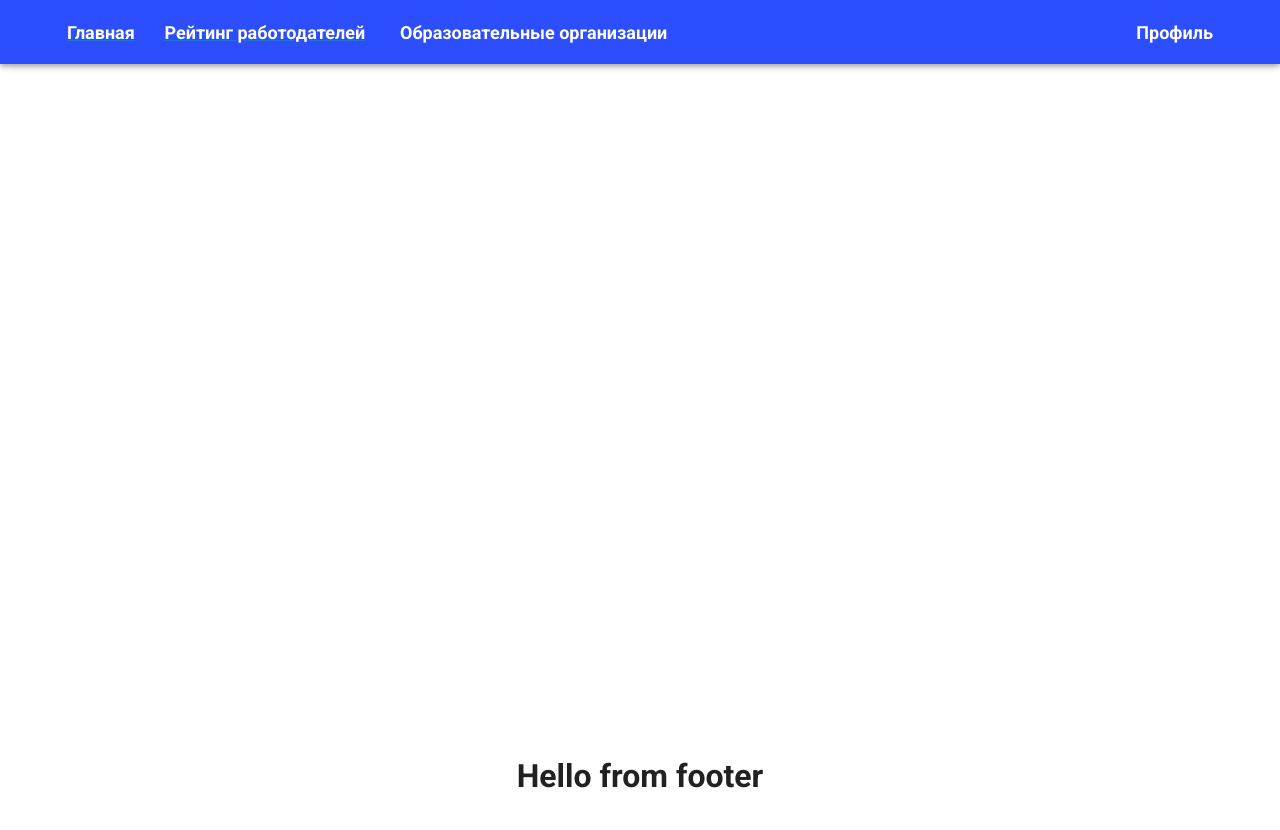
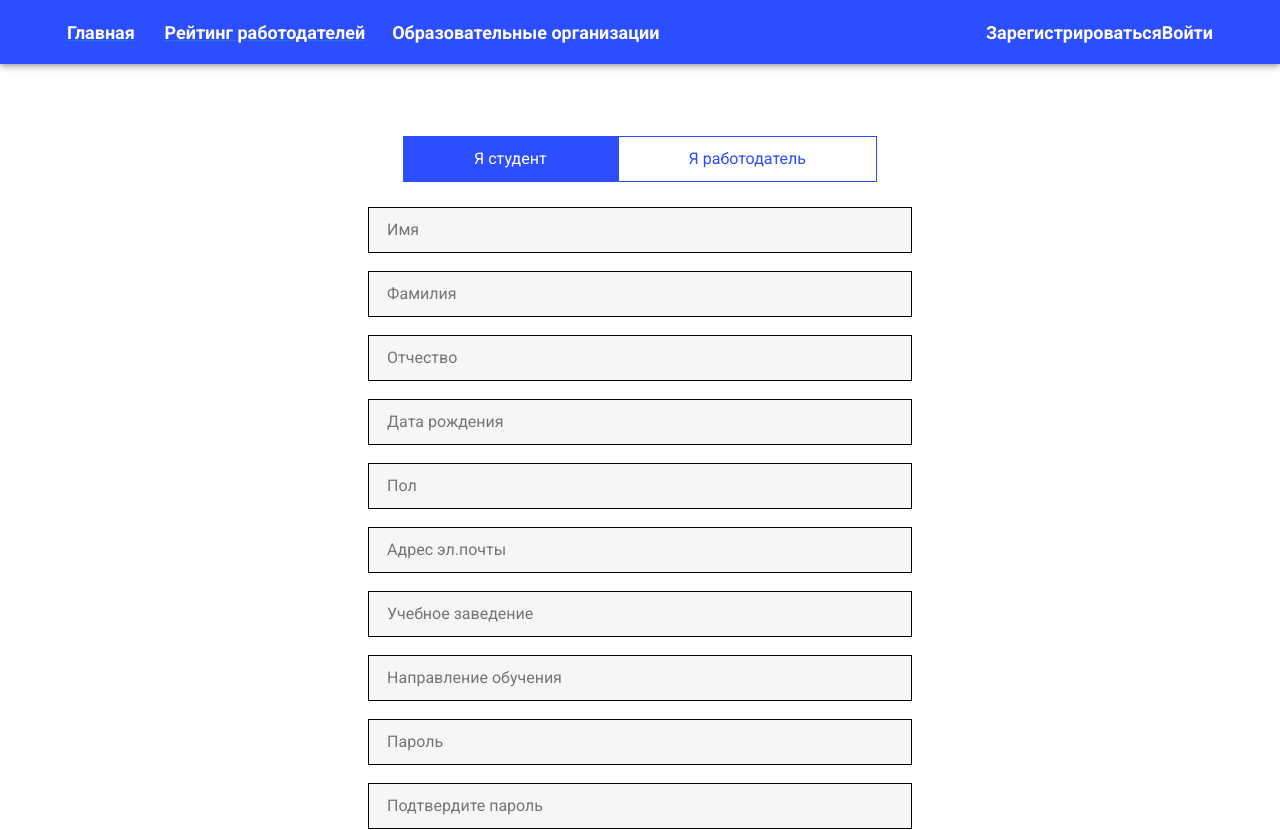
Before and after one commit to xinchao-bojan/5og3, a Vue app in the folder frontend/frontend-hack/: page /registration in a window 1280 px wide. Shown: the top 830 px of the page. Before the commit the page ends 800 px from the top, so only its background shows below. Built offline with nearby package versions, Linux system fonts and the light colour scheme.

Commit message:
Added login/reg page

```diff
--- a/frontend/frontend-hack/package.json
+++ b/frontend/frontend-hack/package.json
@@ -8,6 +8,7 @@
     "lint": "vue-cli-service lint"
   },
   "dependencies": {
+    "axios": "^0.21.1",
     "core-js": "^3.6.5",
     "vue": "^2.6.11",
     "vue-router": "^3.2.0",
--- a/frontend/frontend-hack/src/components/header.vue
+++ b/frontend/frontend-hack/src/components/header.vue
@@ -27,7 +27,8 @@
                 </v-spacer>
                 <v-col cols="11-12" justify-end>
                   <v-layout justify-end>
-                    <router-link to="/login" class="app_text">Профиль</router-link>
+                    <router-link to="/registration" class="app_text">Зарегистрироваться</router-link>
+                    <router-link to="/login" class="app_text">Войти</router-link>
                   </v-layout>
 
                 </v-col>
--- a/frontend/frontend-hack/src/components/login.vue
+++ b/frontend/frontend-hack/src/components/login.vue
@@ -5,10 +5,10 @@
             <button class="btn-login">Я студент</button>
             <button class="btn-login not-active" v-on:click="isActiveBtn = false">Я работодатель</button>
         </div>
-        <form action="">
-            <input class="default-input" type="text" placeholder="Адрес эл. почты или телефон">
-            <input class="default-input" type="text" placeholder="Пароль">
-            <button class="btn-submit">Войти</button>
+        <form>
+            <input v-model="email" class="default-input" type="email" placeholder="Адрес эл. почты" required>
+            <input v-model="password" class="default-input" type="password" placeholder="Пароль" required>
+            <button class="btn-submit" type="submit" @click="sendStudent">Войти</button>
         </form>
     </div>
     <div class="auth-block__reg" v-else>
@@ -16,27 +16,34 @@
             <button class="btn-login not-active" v-on:click="isActiveBtn = true">Я студент</button>
             <button class="btn-login">Я работодатель</button>
         </div>
-        <form action="">
-            <input class="default-input" type="text" placeholder="Адрес эл. почты или телефон">
-            <input class="default-input" type="text" placeholder="Пароль">
-            <button class="btn-submit">Войти</button>
+        <form>
+            <input v-model="email" class="default-input" type="email" placeholder="Адрес эл. почты" required>
+            <input v-model="password" class="default-input" type="password" placeholder="Пароль" required>
+            <button class="btn-submit" type="submit" @click="sendEmployer">Войти</button>
         </form>
     </div>
   </div>
 </template>
 
 <script>
+
 export default {
   setup() {},
   data() {
     return {
       isActiveBtn: true,
+      email: "",
+      password: ""
     };
   },
   methods: {
-    changeActiveBtn() {
-      console.log("button", this.isActiveBtn);
+    sendStudent(e){
+        e.preventDefault()
+        console.log("send Student", this.email);
     },
+    sendEmployer(){
+        console.log("send Employer", this.email);
+    }
   },
 };
 </script>
--- /dev/null
+++ b/frontend/frontend-hack/src/components/registration.vue
@@ -0,0 +1,133 @@
+<template>
+  <div class="auth-block">
+    <div class="auth-block__reg" v-if="this.isActiveBtn">
+        <div class="btns-block">
+            <button class="btn-login">Я студент</button>
+            <button class="btn-login not-active" v-on:click="isActiveBtn = false">Я работодатель</button>
+        </div>
+        <form action="">
+            <input v-model="firstname" class="default-input" type="text" placeholder="Имя" required>
+            <input v-model="secondname" class="default-input" type="text" placeholder="Фамилия" required>
+            <input v-model="lastname" class="default-input" type="text" placeholder="Отчество" required>
+            <input v-model="dateborn" class="default-input" type="text" placeholder="Дата рождения" required>
+            <input v-model="sex" class="default-input" type="text" placeholder="Пол" required>
+            <input v-model="email" class="default-input" type="email" placeholder="Адрес эл.почты" required>
+            <input v-model="institut" class="default-input" type="text" placeholder="Учебное заведение" required>
+            <input v-model="chair" class="default-input" type="text" placeholder="Направление обучения" required>
+            <input v-model="password" class="default-input" type="password" placeholder="Пароль" required>
+            <input v-model="passwordconfirm" class="default-input" type="password" placeholder="Подтвердите пароль" required>
+            <button class="btn-submit" type="submit" @click="regStudent">Зарегистрироваться</button>
+        </form>
+    </div>
+    <div class="auth-block__reg" v-else>
+        <div class="btns-block">
+            <button class="btn-login not-active" v-on:click="isActiveBtn = true">Я студень</button>
+            <button class="btn-login">Я работодатель</button>
+        </div>
+        <form action="">
+            <input v-model="firstname" class="default-input" type="text" placeholder="Имя" required>
+            <input v-model="secondname" class="default-input" type="text" placeholder="Фамилия" required>
+            <input v-model="lastname" class="default-input" type="text" placeholder="Отчество" required>
+            <input v-model="dateborn" class="default-input" type="text" placeholder="Дата рождения" required>
+            <input v-model="sex" class="default-input" type="text" placeholder="Пол" required>
+            <input v-model="email" class="default-input" type="email" placeholder="Адрес эл.почты" required>
+            <input v-model="organization" class="default-input" type="text" placeholder="Организация" required>
+            <input v-model="password" class="default-input" type="password" placeholder="Пароль" required>
+            <input v-model="passwordconfirm" class="default-input" type="password" placeholder="Подтвердите пароль" required>
+            <button class="btn-submit" type="submit" @click="regEmployer">Зарегистрироваться</button>
+        </form>
+    </div>
+  </div>
+</template>
+
+<script>
+import axios from 'axios';
+axios.defaults.headers.common = "Access-Control-Allow-Origin";
+export default {
+  setup() {},
+  data() {
+    return {
+      isActiveBtn: true,
+      firstname: "",
+      email: "",
+      secondname: "",
+      lastname: "",
+      dateborn: "",
+      sex: "",
+      organization: "",
+      password: "",
+      passwordconfirm: "",
+      chair: "",
+      institut: "",
+    };
+  },
+  methods: {
+    regStudent(e){
+        e.preventDefault()
+        // const headers = "Access-Control-Allow-Origin: *"
+        axios.post('http://6da79bcfcdd5.ngrok.io/api/auth/users/', {
+          first_name: this.firstname,
+          last_name: this.secondname,
+          email: this.email,
+          password: this.password
+        })
+        .then(
+            response =>{
+                console.log("response status: ", response.status);
+                console.log("this: ", response.status);
+            }
+        ).catch(function (error) {
+              console.error(error.response)});
+        console.log("reg Student", e);
+    },
+    regEmployer(e){
+        console.log("reg Employer", e);
+    }
+  },
+};
+</script>
+
+<style lang="scss">
+.auth-block {
+  margin-top: 60px;
+  .auth-block__reg{
+      display: flex;
+      flex-direction: column;
+      form{
+        display: flex;
+        flex-direction: column;
+      }
+  }
+}
+.btns-block{
+    margin: 0 35px 25px 35px;
+}
+
+.btn-submit{
+    background-color: #1319AD;
+    color: #fff;
+    border-radius: 50px;
+    padding: 10px;
+    margin: 0 50px;
+}
+.btn-login {
+  background: #2c4eff;
+  border: 1px solid #2c4eff;
+  color: #fff;
+  font-size: 16px;
+  padding: 10px 70px;
+}
+
+.not-active {
+  background-color: #fff;
+  color: #2c4eff;
+  border: 1px solid #2c4eff;
+}
+
+.default-input{
+    padding: 10px 18px;
+    background-color: #F6F6F6;
+    border: 1px solid black;
+    margin-bottom: 18px;
+}
+</style>
--- a/frontend/frontend-hack/src/router/index.js
+++ b/frontend/frontend-hack/src/router/index.js
@@ -1,5 +1,6 @@
 import Home from '../components/Home.vue'
 import login from '../components/login.vue'
+import registration from '../components/registration.vue'
 import Vue from 'vue'
 import VueRouter from 'vue-router'
 Vue.use(VueRouter)
@@ -14,6 +15,11 @@ const routes = [
     name: 'login',
     component: login
   },
+  {
+    path: '/registration',
+    name: 'registration',
+    component: registration
+  },
 ]
 
 const router = new VueRouter({
```
Also changed, not shown: 1 other file (tests, documents, lock files or other folders).
